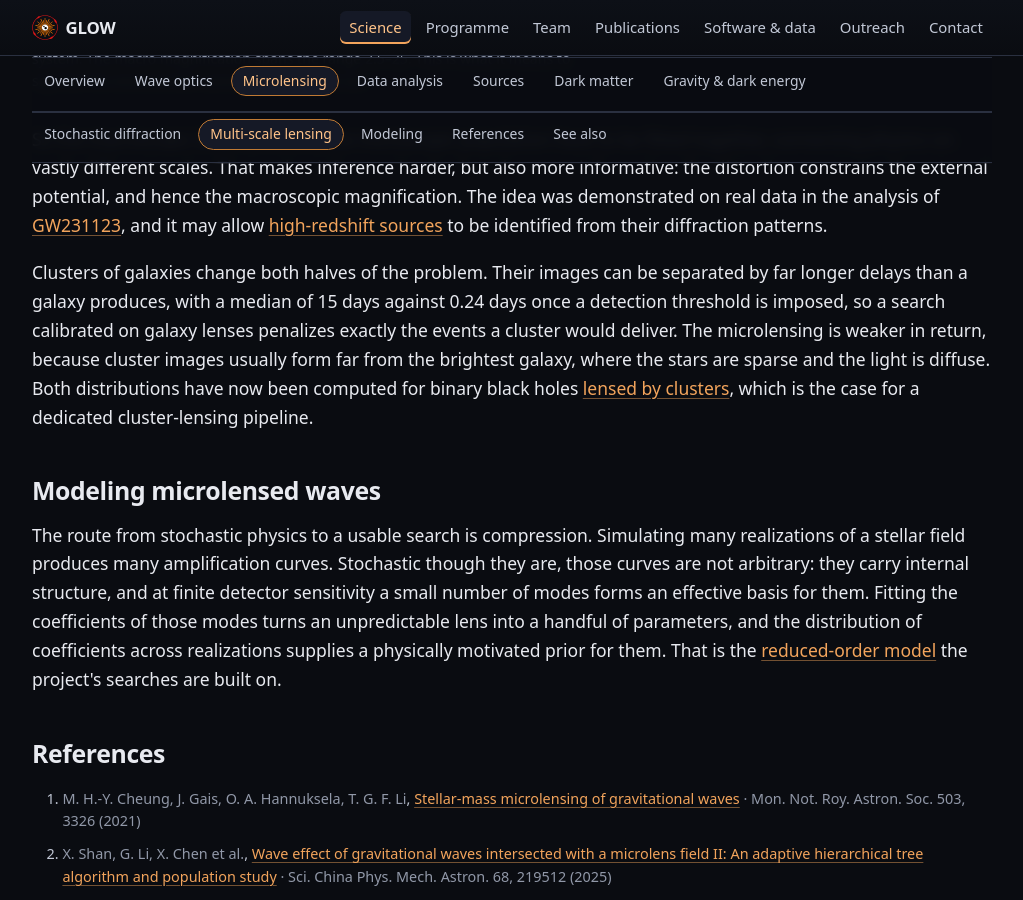
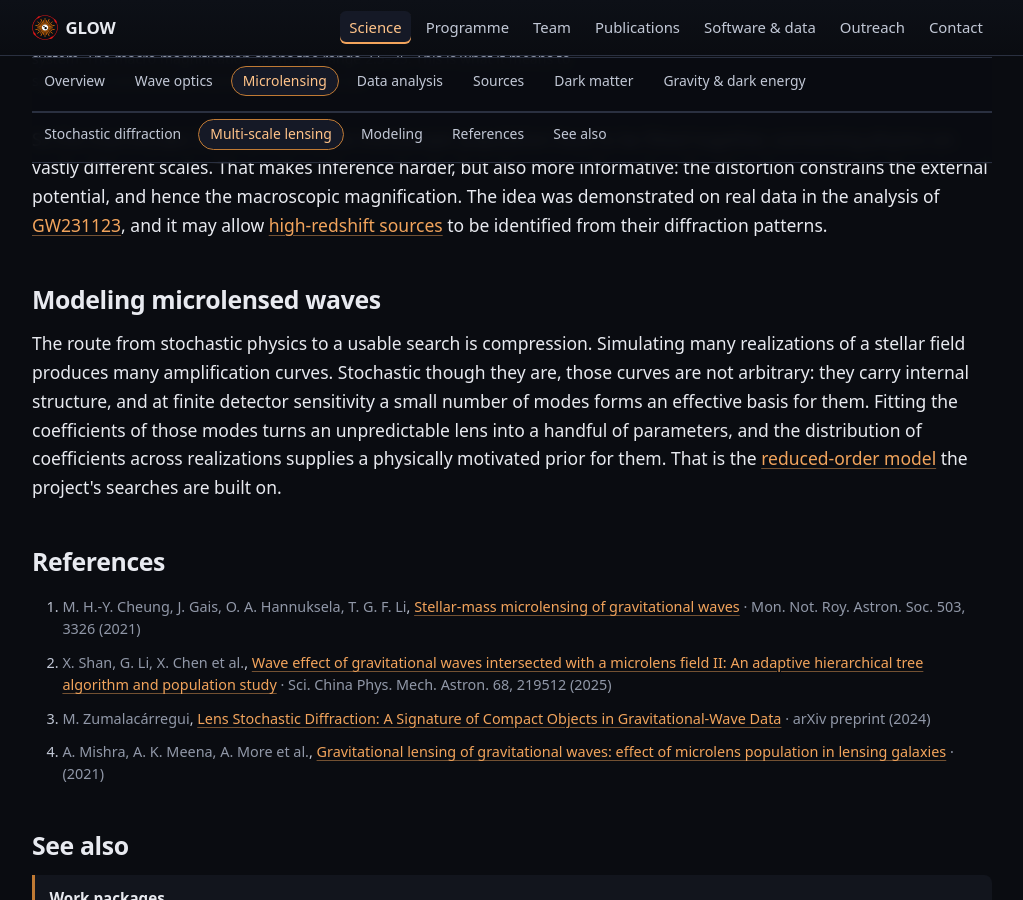
Before and after one commit to glow-astro/website, a Jekyll site: the page built from microlensing.html, in a window 1280 px wide and 900 px high, scrolled down 2015 px. Shown: the whole window, without its empty margins (128-1151 px from the left). Built offline with Jekyll 4.4.1, drawn with Linux system fonts in a browser that asks for light colours.

Commit message:
Remove the cluster-lensing paragraph; a new paper is a reference
The owner, 2026-09-16: referring to a paper means listing it, not
writing a paragraph of science prose around it. The science description
does not need revising every time a paper appears, and prose written to
accommodate one costs him more to repair than it was worth.

So the paragraph added to "Multi-scale lensing" yesterday is gone. The
paper stays where it belongs: an entry in _data/publications.yml and an
id in the microlensing topic's `papers` list, which puts it in that
page's "See also".

The rule is now in docs/SITE_CONVENTIONS.md §8 so it is not relearned.

Co-Authored-By: Claude Opus 5 (1M context) <noreply@anthropic.com>
Claude-Session: https://claude.ai/code/session_01L7GT62S61eYxRuSFTmWGfu

```diff
--- a/microlensing.html
+++ b/microlensing.html
@@ -119,18 +119,6 @@ sections:
     <a href="{{ '/sources.html' | relative_url }}">high-redshift sources</a> to
     be identified from their diffraction patterns.
   </p>
-  <p>
-    Clusters of galaxies change both halves of the problem. Their images can be
-    separated by far longer delays than a galaxy produces, with a median of 15
-    days against 0.24 days once a detection threshold is imposed, so a search
-    calibrated on galaxy lenses penalizes exactly the events a cluster would
-    deliver. The microlensing is weaker in return, because cluster images
-    usually form far from the brightest galaxy, where the stars are sparse and
-    the light is diffuse. Both distributions have now been computed for binary
-    black holes
-    <a href="https://inspirehep.net/arxiv/2609.16891" rel="noopener">lensed by
-    clusters</a>, which is the case for a dedicated cluster-lensing pipeline.
-  </p>
 </section>
 
 <section class="section" id="modeling" aria-labelledby="modeling-heading">
```
Also changed, not shown: docs/SITE_CONVENTIONS.md (+9 -0 lines).
